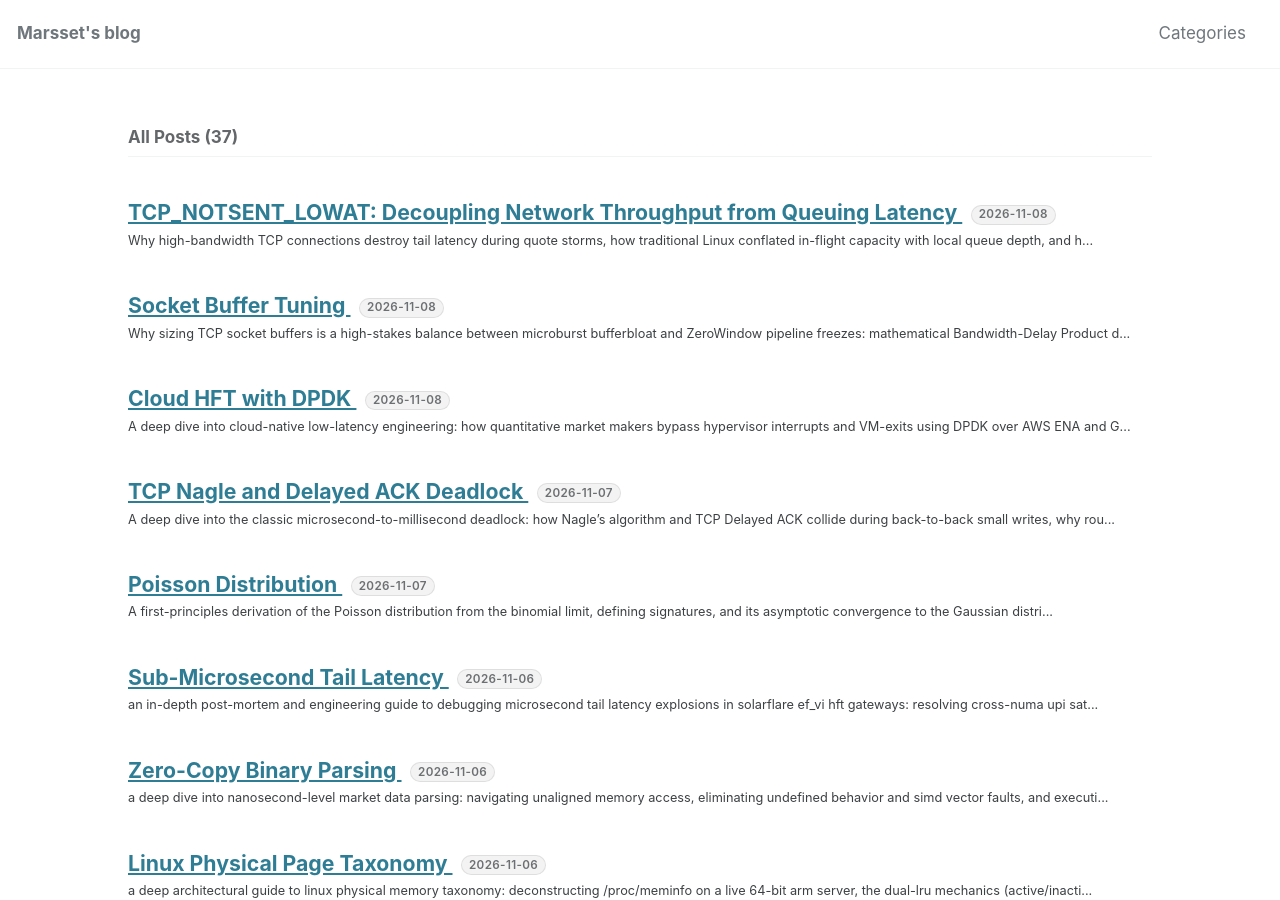
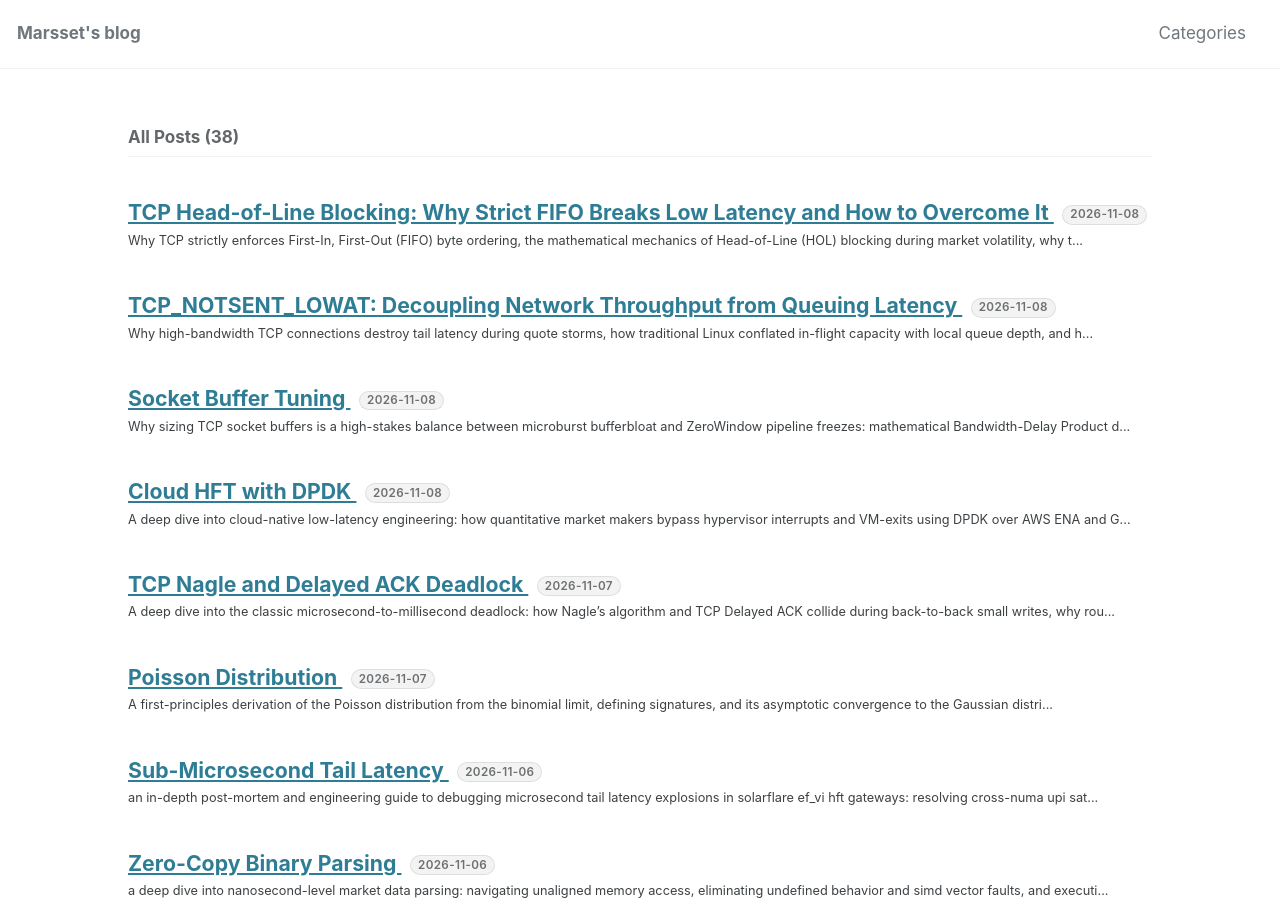
Before and after one commit to marsset/marsset.github.io, a Jekyll site: the page built from index.markdown, in a window 1280 px wide and 900 px high. Built offline with Jekyll 4.4.1, drawn with Linux system fonts in a browser that asks for light colours; cached includes are drawn as plain includes; some of the changed lines change nothing that is shown.

Commit message:
feat(post): add deep dive on TCP Head-of-Line Blocking, FIFO sequence mechanics, and modern overcomes

````diff
--- /dev/null
+++ b/_posts/2026-11-08-tcp-head-of-line-blocking.markdown
@@ -0,0 +1,282 @@
+---
+title: "TCP Head-of-Line Blocking: Why Strict FIFO Breaks Low Latency and How to Overcome It"
+date: 2026-11-08 15:30:00 +0800
+categories:
+  - system
+tags: system linux kernel networking tcp low-latency performance quic sctp hft
+excerpt: >
+  Why TCP strictly enforces First-In, First-Out (FIFO) byte ordering, the mathematical mechanics of Head-of-Line (HOL) blocking during market volatility, why the legacy TCP Urgent Pointer failed, and modern architectural solutions: Multi-Session Gateways, QUIC stream multiplexing, SCTP unordered delivery, and DSCP QoS tagging.
+---
+
+When Cerf and Kahn designed TCP in RFC 793, they defined its primary abstraction as a **guaranteed, reliable, in-order byte stream**. If an application transmits Byte $A$ followed by Byte $B$, the receiving operating system is legally forbidden from exposing Byte $B$ to user space until Byte $A$ has arrived and been validated.
+
+For file transfers, web browsing, and bulk data synchronization, this FIFO (First-In, First-Out) guarantee is essential.
+
+In modern low-latency systems—such as high-frequency trading (HFT) execution gateways, autonomous vehicle telemetry, and real-time gaming engines—**strict FIFO byte ordering is one of the most punishing architectural bottlenecks in computer networking**.
+
+This phenomenon is known as **Head-of-Line (HOL) Blocking (队头阻塞)**:
+* If a single routine packet is delayed or dropped, every subsequent critical packet behind it is held hostage.
+* If a high-frequency trading algorithm fires an **Emergency Cancel** to pull quotes before a market crash, the cancel message cannot jump the queue; it is stuck behind thousands of obsolete quotes.
+
+This article examines why TCP enforces strict FIFO at the protocol layer, the dual arenas where HOL blocking strikes, why legacy out-of-band features failed, and the four modern architectural patterns used to bypass FIFO ordering.
+
+---
+
+## 1. Why TCP is Strictly FIFO: The Sequence Number Contract
+
+To understand why TCP cannot let packets "skip the line," one must examine the fundamental contract of the TCP header: **TCP does not understand application messages—it only understands an unbroken sequence of bytes.**
+
+Every byte transmitted over a TCP connection is assigned a 32-bit sequence number:
+
+$$
+\text{Byte Sequence} = S, \; S+1, \; S+2, \; \dots, \; S+N
+$$
+
+Consider an algorithmic trading gateway connected to an exchange matching engine:
+1. The gateway writes 10 quote adjustments: Sequence bytes $1{,}000$ to $4{,}999$.
+2. The gateway then writes an emergency `CancelOrder`: Sequence bytes $5{,}000$ to $5{,}199$.
+
+```
+[ Sender Write Queue ]
+┌───────────────────────────────────────────────┬───────────────────────────┐
+│     Bytes 1,000 - 4,999 (Quotes 1 to 10)      │ Bytes 5,000 - 5,199       │
+│           Routine Order Updates               │ ⚡ EMERGENCY CANCEL ⚡    │
+└───────────────────────────────────────────────┴───────────────────────────┘
+```
+
+Now suppose the sender transmits the cancel packet first, or the first quote packet (bytes $1{,}000\text{--}1{,}499$) is dropped by an intermediate switch.
+
+### What Happens Inside the Receiver's Kernel?
+
+When the exchange matching engine's NIC receives the cancel packet (bytes $5{,}000\text{--}5{,}199$):
+
+1. The TCP receive state machine inspects the packet header. It expects:
+   $$\text{rcv_nxt} = 1{,}000$$
+2. Because the incoming packet begins at sequence $5{,}000$, there is a **$4{,}000\text{-byte gap}$**.
+3. The kernel cannot know what was in bytes $1{,}000\text{--}4{,}999$. Was it half of an order message? Was it a login payload?
+4. If the kernel handed byte $5{,}000$ to the matching engine application, the application's FIX/binary parser would crash or desynchronize.
+5. **The Freeze:** The Linux kernel places the cancel packet into the socket's out-of-order queue (`tp->out_of_order_queue`), dispatches a series of Duplicate ACKs (`TCP Dup ACK`), and **refuses to return the cancel packet to user-space `read()` or `epoll`**.
+
+```
+Sender (OMS)                                      Receiver (Exchange Gateway)
+     │                                                         │
+     │ ──── Segment 1 (seq: 1000..1499) ─────────X [DROPPED]   │
+     │ ──── Segment 2 (seq: 1500..1999) ─────────────────────► │ [Gap detected! Queued in ofo_queue]
+     │ ◄─── ACK (ack: 1000, Dup ACK #1) ────────────────────── │
+     │ ──── Segment 3 (seq: 5000..5199 Cancel) ──────────────► │ [Trapped in ofo_queue! Not delivered]
+     │ ◄─── ACK (ack: 1000, Dup ACK #2) ────────────────────── │
+     │                                                         │
+     │      ==== Fast Retransmit / RTO Penalty (1 RTT to 200ms) ====
+     │                                                         │
+     │ ──── Retransmit Segment 1 (seq: 1000..1499) ──────────► │ [Gap filled! Assembles stream]
+     │                                                         │ [Finally delivers Cancel to App!]
+```
+
+The emergency cancel order is frozen in the receiver's kernel for **$1\text{ RTT}$** (Fast Retransmit) or up to **$200\,\text{ms}$** (Retransmit Timeout). By the time the gap is filled, the stale quote has already been executed.
+
+---
+
+## 2. Why the Legacy TCP Urgent Pointer Failed
+
+RFC 793 attempted to address priority data with the **TCP Urgent Pointer (`URG` flag)** and the `MSG_OOB` (Out-of-Band) socket API. However, this mechanism completely failed in production and is deprecated:
+
+1. **The Off-by-One Specification Defect:** RFC 793 stated that the Urgent Pointer pointed to the *last byte* of urgent data. RFC 1122 later amended it to point to the *byte following* the urgent data. Because BSD UNIX and standard implementations diverged, sending `MSG_OOB` between different operating systems resulted in data corruption.
+2. **It Does Not Jump the Sequence Space:** Even when marked urgent, the data remains strictly within the same sequence stream. The receiver still cannot expose urgent bytes until all preceding bytes are verified.
+3. **Single-Byte Limitation:** Standard BSD socket implementations only support a single byte of out-of-band data at a time.
+
+As a result, modern low-latency architectures strictly avoid `MSG_OOB`.
+
+---
+
+## 3. The Dual Arenas of Head-of-Line Blocking
+
+HOL blocking attacks latency at two independent stages of the network pipeline:
+
+<svg viewBox="0 0 960 520" width="100%" height="auto" style="max-width:960px;display:block;margin:1.5em auto;display:block; margin: 2rem auto; background: rgba(0,0,0,0.02); border: 1px solid rgba(0,0,0,0.1); border-radius: 12px; font-family: -apple-system, BlinkMacSystemFont, 'Segoe UI', Roboto, Helvetica, Arial, sans-serif;">
+  <!-- Title -->
+  <text x="480" y="32" text-anchor="middle" font-size="19" font-weight="800" fill="currentColor">The Two Arenas of TCP Head-of-Line Blocking</text>
+  <text x="480" y="54" text-anchor="middle" font-size="13.5" fill="currentColor" fill-opacity="0.65">Host-Side Queue Backlog vs. Network-Side Loss Gaps</text>
+
+  <!-- Left Column: Host-Side Bufferbloat HOL -->
+  <rect x="25" y="75" width="440" height="425" rx="10" fill="currentColor" fill-opacity="0.02" stroke="#ff4d4f" stroke-opacity="0.5" stroke-width="2"/>
+  <text x="245" y="105" text-anchor="middle" font-size="17" font-weight="800" fill="#ff4d4f">Arena 1: Host-Side HOL (RAM Queue)</text>
+  <text x="245" y="127" text-anchor="middle" font-size="13" fill="currentColor" fill-opacity="0.7">Caused by fast CPU dumping quotes into large sk_sndbuf</text>
+
+  <!-- Host RAM Box -->
+  <rect x="45" y="145" width="400" height="150" rx="8" fill="#ff4d4f" fill-opacity="0.08" stroke="#ff4d4f" stroke-opacity="0.3" stroke-width="1.5"/>
+  <text x="245" y="170" text-anchor="middle" font-size="14.5" font-weight="700" fill="currentColor">Local sk_write_queue (FIFO)</text>
+
+  <rect x="60" y="185" width="370" height="28" rx="4" fill="#ff4d4f" fill-opacity="0.2"/>
+  <text x="245" y="204" text-anchor="middle" font-size="13" font-weight="600" fill="currentColor">Quote #1 ... Quote #4,999 (3 MB Unsent)</text>
+
+  <rect x="60" y="220" width="370" height="28" rx="4" fill="#ff4d4f" fill-opacity="0.45" stroke="#ff4d4f" stroke-width="1"/>
+  <text x="245" y="239" text-anchor="middle" font-size="13" font-weight="800" fill="currentColor">⚡ Emergency CancelOrder (Stuck at Tail)</text>
+
+  <text x="245" y="278" text-anchor="middle" font-size="13" font-weight="700" fill="#ff4d4f">Queueing Penalty: 2.4 ms to 6.4 ms!</text>
+
+  <!-- Explanation Box Left -->
+  <rect x="45" y="310" width="400" height="175" rx="8" fill="currentColor" fill-opacity="0.04" stroke="currentColor" stroke-opacity="0.12" stroke-width="1.5"/>
+  <text x="245" y="335" text-anchor="middle" font-size="14" font-weight="700" fill="#ff4d4f">The Host Bottleneck</text>
+  <text x="245" y="360" text-anchor="middle" font-size="13" fill="currentColor" fill-opacity="0.85">The packet has NOT left the server yet</text>
+  <text x="245" y="384" text-anchor="middle" font-size="13" fill="currentColor" fill-opacity="0.85">CPU writes faster than NIC line rate</text>
+  <text x="245" y="408" text-anchor="middle" font-size="13" fill="currentColor" fill-opacity="0.85">Strict FIFO forces cancel to wait for RAM drain</text>
+  <text x="245" y="440" text-anchor="middle" font-size="14" font-weight="800" fill="#52c41a">Fixed by: TCP_NOTSENT_LOWAT (&lt; 13 µs)</text>
+
+
+  <!-- Right Column: Network-Side Gap HOL -->
+  <rect x="495" y="75" width="440" height="425" rx="10" fill="currentColor" fill-opacity="0.02" stroke="#faad14" stroke-opacity="0.6" stroke-width="2"/>
+  <text x="715" y="105" text-anchor="middle" font-size="17" font-weight="800" fill="#faad14">Arena 2: Network-Side HOL (Packet Loss)</text>
+  <text x="715" y="127" text-anchor="middle" font-size="13" fill="currentColor" fill-opacity="0.7">Caused by intermediate switch drop across the WAN</text>
+
+  <!-- Network Gap Box -->
+  <rect x="515" y="145" width="400" height="150" rx="8" fill="#faad14" fill-opacity="0.08" stroke="#faad14" stroke-opacity="0.3" stroke-width="1.5"/>
+  <text x="715" y="170" text-anchor="middle" font-size="14.5" font-weight="700" fill="currentColor">Receiver Out-of-Order Queue (ofo_queue)</text>
+
+  <rect x="530" y="185" width="370" height="28" rx="4" fill="#ff4d4f" fill-opacity="0.25" stroke="#ff4d4f" stroke-dasharray="3,3"/>
+  <text x="715" y="204" text-anchor="middle" font-size="13" font-weight="800" fill="#ff4d4f">[ PACKET 1 DROPPED BY SWITCH ]</text>
+
+  <rect x="530" y="220" width="370" height="28" rx="4" fill="#faad14" fill-opacity="0.35"/>
+  <text x="715" y="239" text-anchor="middle" font-size="13" font-weight="700" fill="currentColor">Cancel arrived, but kernel REFUSES to deliver!</text>
+
+  <text x="715" y="278" text-anchor="middle" font-size="13" font-weight="700" fill="#faad14">Delivery Freeze: 1 RTT to 200 ms!</text>
+
+  <!-- Explanation Box Right -->
+  <rect x="515" y="310" width="400" height="175" rx="8" fill="currentColor" fill-opacity="0.04" stroke="currentColor" stroke-opacity="0.12" stroke-width="1.5"/>
+  <text x="715" y="335" text-anchor="middle" font-size="14" font-weight="700" fill="#faad14">The Protocol Bottleneck</text>
+  <text x="715" y="360" text-anchor="middle" font-size="13" fill="currentColor" fill-opacity="0.85">The cancel has ALREADY reached the exchange</text>
+  <text x="715" y="384" text-anchor="middle" font-size="13" fill="currentColor" fill-opacity="0.85">Kernel holds it hostage waiting for Packet 1</text>
+  <text x="715" y="408" text-anchor="middle" font-size="13" fill="currentColor" fill-opacity="0.85">Single stream sequence space enforces total order</text>
+  <text x="715" y="440" text-anchor="middle" font-size="14" font-weight="800" fill="#52c41a">Fixed by: QUIC / SCTP / Dual Sessions</text>
+</svg>
+
+---
+
+## 4. How Modern Systems Overcome Strict FIFO
+
+Because modifying the Linux kernel's fundamental sequence validation logic would violate internet standards, systems engineers have developed four battle-tested architectural solutions:
+
+### Pattern 1: The Multi-Session FIX Gateway (The HFT Standard)
+
+Since an individual TCP connection enforces FIFO, high-frequency trading firms bypass it by establishing **two or more independent TCP connections** to the same exchange matching engine:
+
+```
+Trading Gateway                                           Exchange Engine
+      │                                                         │
+      │ ══════ TCP Session 1: Bulk Stream (Quotes & New Orders) ══════ │
+      │   [ Quote #1 ] [ Quote #2 ] [ Quote #3 ] ...            │
+      │                                                         │
+      │ ══════ TCP Session 2: Priority Stream (Strictly Cancels) ═════ │
+      │   ⚡ [ OrderCancelRequest ]                              │
+      │                                                         │
+```
+
+* **Session 1 (Bulk Session):** Carries thousands of high-frequency quote adjustments (`MassQuote`, `NewOrderSingle`). If Session 1 develops a buffer backlog or drops a packet, only quote updates are delayed.
+* **Session 2 (Priority Session):** Configured with minimal buffer sizes and reserved **exclusively for order cancellations** (`OrderCancelRequest`).
+* **At the Matching Engine:** The exchange's matching engine polls both sockets concurrently. An incoming cancel on Session 2 is parsed and executed immediately—completely bypassing any backlog or packet loss occurring on Session 1!
+
+#### C++ Reactor Implementation: Dedicated Cancel Multiplexer
+
+```cpp
+// Conceptual Priority Event Loop in an OMS Gateway
+struct GatewayConnection {
+    int bulk_fd;       // High-throughput order & quote stream
+    int priority_fd;   // Dedicated low-latency cancel stream
+};
+
+void dispatch_execution(GatewayConnection& conn, const OrderAction& action) {
+    if (action.is_emergency_cancel()) {
+        // Bypass the backlogged bulk socket entirely!
+        send(conn.priority_fd, action.data(), action.size(), MSG_DONTWAIT);
+    } else {
+        // Routine quote updates go to the bulk socket
+        send(conn.bulk_fd, action.data(), action.size(), MSG_DONTWAIT);
+    }
+}
+```
+
+---
+
+### Pattern 2: QUIC (RFC 9000 / HTTP/3) — Multiplexed Streams over UDP
+
+The most significant transport-layer evolution of the past decade is **QUIC**, which replaces TCP entirely with an encrypted, multiplexed protocol over **UDP**.
+
+In TCP, multiple logical messages share a single byte stream. In QUIC:
+1. A single connection can host **hundreds of independent streams**.
+2. Each stream has its own independent frame sequence numbers.
+3. If a packet on Stream 2 (e.g., Quote Updates) is dropped on the network, **Stream 1 (Emergency Cancel) continues to be delivered to the application with zero delay**!
+
+```
+QUIC Connection over UDP
+┌─────────────────────────────────────────────────────────────────┐
+│ Stream 1 (Cancel): [ Frame 1 ] === Delivered instantly to App!  │
+├─────────────────────────────────────────────────────────────────┤
+│ Stream 2 (Quotes): [ Frame 1 (Lost) ] ... [ Frame 2 (Blocked) ] │
+└─────────────────────────────────────────────────────────────────┘
+```
+
+The receiver's kernel does not hold Stream 1 hostage. QUIC completely eliminates network-layer Head-of-Line blocking.
+
+---
+
+### Pattern 3: SCTP (Stream Control Transmission Protocol — RFC 4960)
+
+Decades before QUIC, the telecommunications industry recognized that TCP's strict FIFO was unacceptable for mission-critical phone call setup and cellular signaling (SS7, Diameter, 5G NGAP). They standardized **SCTP**:
+
+1. **Native Multi-Streaming:** SCTP supports up to 65,535 independent streams inside a single association.
+2. **Unordered Delivery (`SCTP_UNORDERED`):** When sending a packet, an application can explicitly set the unordered flag:
+
+```c
+/* SCTP Unordered Message Transmission */
+struct sctp_sndrcvinfo sinfo;
+memset(&sinfo, 0, sizeof(sinfo));
+sinfo.sinfo_flags |= SCTP_UNORDERED; // Bypass FIFO delivery completely!
+
+sctp_send(sockfd, cancel_msg, msg_len, &sinfo, 0);
+```
+
+When an unordered message arrives at the receiver, the kernel **immediately delivers it to the application**, even if earlier sequence packets are missing!
+
+---
+
+### Pattern 4: Network-Layer QoS Priority Tagging (DSCP / 802.1p)
+
+Even if your application bypasses FIFO inside host memory, physical network switches can still queue packets in FIFO order.
+
+To give cancel packets physical priority on the wire, applications configure **DSCP (Differentiated Services Code Point)** in the IP header via the `IP_TOS` socket option:
+
+```cpp
+/* Tag socket with Expedited Forwarding (DSCP EF = 46, TOS = 0xB8) */
+int tos = 0xB8;
+if (setsockopt(fd, IPPROTO_IP, IP_TOS, &tos, sizeof(tos)) < 0) {
+    perror("setsockopt IP_TOS");
+}
+```
+
+When packets traverse an enterprise network:
+* Standard quotes (Best-Effort, DSCP 0) enter the switch's standard egress queue.
+* Emergency cancels (Expedited Forwarding, DSCP 46) enter a **Hardware Priority Queue (PQ)**. The switch transmits the priority queue first, even if the standard queue has thousands of packets waiting!
+
+---
+
+## 5. Architectural Comparison Matrix
+
+| Protocol / Pattern | Underlying Layer | FIFO Byte-Order Scope | HOL Blocking Risk | Primary Production Use Case |
+| :--- | :--- | :--- | :--- | :--- |
+| **Traditional TCP** | L4 (Kernel) | Global across entire connection | **Severe** ($1\text{ RTT}$ to $200\,\text{ms}$ freeze) | Standard Web, legacy financial FIX gateways |
+| **TCP + `TCP_NOTSENT_LOWAT`** | L4 (Kernel) | FIFO within stream, but host queue $\le 16\,\text{KB}$ | Minimal host delay ($< 13\,\mu\text{s}$), WAN loss still blocks | Modern HFT single-session order routing |
+| **Dual TCP Sessions** | L4 (App Pattern) | FIFO isolated per session | **Zero cross-stream blocking** | Institutional CME / Eurex execution routing |
+| **QUIC (RFC 9000)** | UDP | Independent per logical stream | **Zero cross-stream blocking** | HTTP/3, modern crypto gateway streaming |
+| **SCTP (RFC 4960)** | L4 (Transport) | Multi-stream with `UNORDERED` flag | **Zero** (packets jump sequence queue) | Telecom core networks (5G NGAP, SS7/SIGTRAN) |
+| **DSCP (IP QoS)** | L3 (IP Header) | Hardware priority queues in switches | Eliminates switch queue congestion | Co-located dark fiber cross-connect fabrics |
+
+---
+
+## 6. Summary
+
+TCP's strict FIFO ordering was designed for an era when reliable byte-stream reconstruction was the primary challenge of internetworking. In high-stakes distributed systems, however, treating all data as an indistinguishable sequential stream creates catastrophic tail latency.
+
+To eliminate Head-of-Line blocking in modern architectures:
+1. **At the Host Layer:** Deploy [TCP_NOTSENT_LOWAT](/system/2026/11/08/tcp-notsent-lowat.html) to keep local unsent queues under $16\,\text{KB}$.
+2. **At the Session Layer:** Split urgent signals from bulk volume using **Dual TCP Sessions** (the HFT standard).
+3. **At the Protocol Layer:** Migrate toward multiplexed, stream-independent protocols like **QUIC** and **SCTP**.
+4. **At the Network Layer:** Tag urgent traffic with **DSCP Expedited Forwarding** to ensure physical switch queues prioritize emergency signals over routine bulk flow.
--- a/_posts/2026-11-08-tcp-notsent-lowat.markdown
+++ b/_posts/2026-11-08-tcp-notsent-lowat.markdown
@@ -318,4 +318,4 @@ kprobe:tcp_write_xmit {
 | **Emergency Cancel Latency** | **$3{,}200\,\mu\text{s} - 6{,}400\,\mu\text{s}$** ($3.2 - 6.4\,\text{ms}$) | **$< 13\,\mu\text{s}$** |
 | **Execution Risk** | Severe: stale quotes filled during volatility | Negligible: order cancels hit the wire instantly |
 
-By setting `TCP_NOTSENT_LOWAT` to $16\,\text{KB}$ alongside a generous `SO_SNDBUF`, low-latency execution systems eliminate the trade-off between throughput and determinism, ensuring that urgent market signals never wait behind a bloated local buffer.
+By setting `TCP_NOTSENT_LOWAT` to $16\,\text{KB}$ alongside a generous `SO_SNDBUF`, low-latency execution systems eliminate the trade-off between throughput and determinism, ensuring that urgent market signals never wait behind a bloated local buffer. *(For a broader architectural survey on overcoming TCP's strict FIFO byte order, packet loss gaps, and protocol-level solutions like QUIC, SCTP, and Dual Sessions, see our companion post: [TCP Head-of-Line Blocking: Why Strict FIFO Breaks Low Latency and How to Overcome It](/system/2026/11/08/tcp-head-of-line-blocking.html)).*
````
